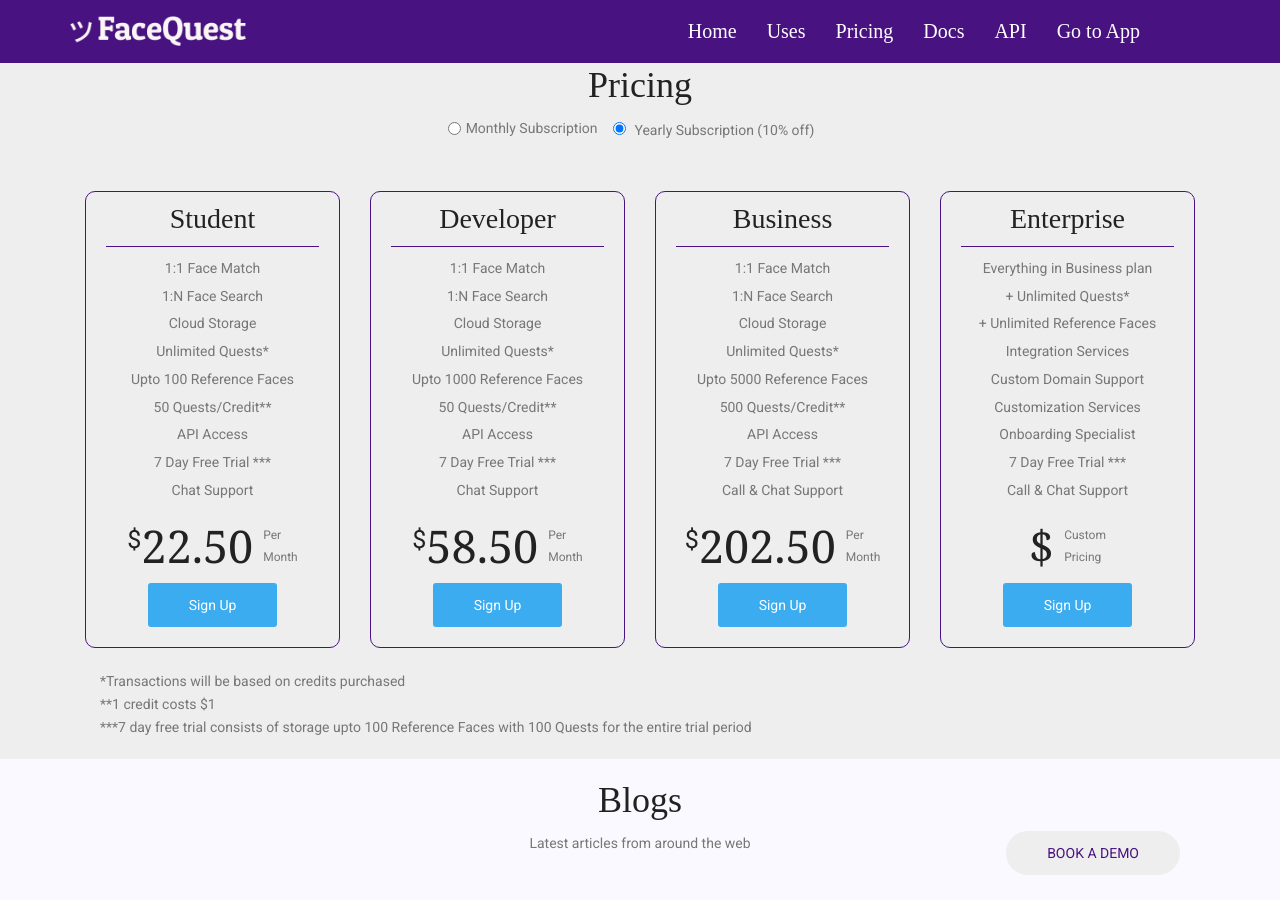
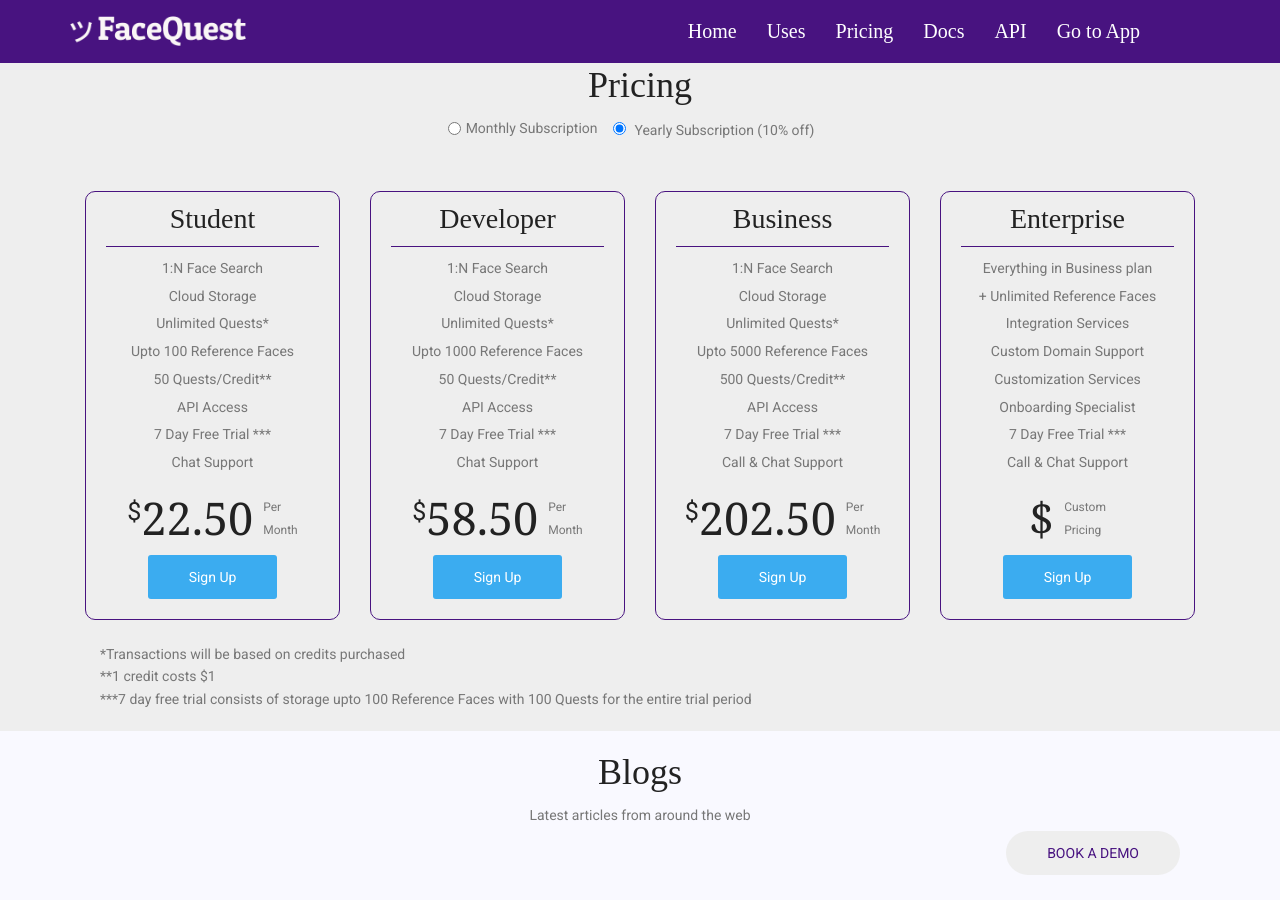
Before and after one commit to ampyard/facequest, a Jekyll site: the page built from index.html, in a window 1280 px wide and 900 px high, scrolled down 3487 px. Built offline with Jekyll 4.4.1, drawn with Linux system fonts in a browser that asks for light colours; nearby versions of some CDN libraries; some web fonts are replaced; comment, search, counter and statistics services are not loaded.

Commit message:
remove 1:1 for now

```diff
--- a/_includes/pricing_area.html
+++ b/_includes/pricing_area.html
@@ -26,7 +26,7 @@
           </div>
 
           <ul class="lists">
-            <li>1:1 Face Match</li>
+            <!--<li>1:1 Face Match</li>-->
             <li>1:N Face Search</li>
             <li>Cloud Storage</li>
             <li>Unlimited Quests*</li>
@@ -51,7 +51,7 @@
             <h4>Developer</h4>
           </div>
           <ul class="lists">
-            <li>1:1 Face Match</li>
+            <!--<li>1:1 Face Match</li>-->
             <li>1:N Face Search</li>
             <li>Cloud Storage</li>
             <li>Unlimited Quests*</li>
@@ -76,7 +76,7 @@
             <h4>Business</h4>
           </div>
           <ul class="lists">
-            <li>1:1 Face Match</li>
+            <!--<li>1:1 Face Match</li>-->
             <li>1:N Face Search</li>
             <li>Cloud Storage</li>
             <li>Unlimited Quests*</li>
@@ -102,7 +102,7 @@
           </div>
           <ul class="lists">
             <li>Everything in Business plan</li>
-            <li>+ Unlimited Quests*</li>
+
             <li>+ Unlimited Reference Faces</li>
             <li>Integration Services</li>
             <li>Custom Domain Support</li>
@@ -130,7 +130,7 @@
             <h4>Student</h4>
           </div>
           <ul class="lists">
-            <li>1:1 Face Match</li>
+            <!--<li>1:1 Face Match</li>-->
             <li>1:N Face Search</li>
             <li>Cloud Storage</li>
             <li>Unlimited Quests*</li>
@@ -155,7 +155,7 @@
             <h4>Developer</h4>
           </div>
           <ul class="lists">
-            <li>1:1 Face Match</li>
+            <!--<li>1:1 Face Match</li>-->
             <li>1:N Face Search</li>
             <li>Cloud Storage</li>
             <li>Unlimited Quests*</li>
@@ -180,7 +180,7 @@
             <h4>Business</h4>
           </div>
           <ul class="lists">
-            <li>1:1 Face Match</li>
+            <!--<li>1:1 Face Match</li>-->
             <li>1:N Face Search</li>
             <li>Cloud Storage</li>
             <li>Unlimited Quests*</li>
```
